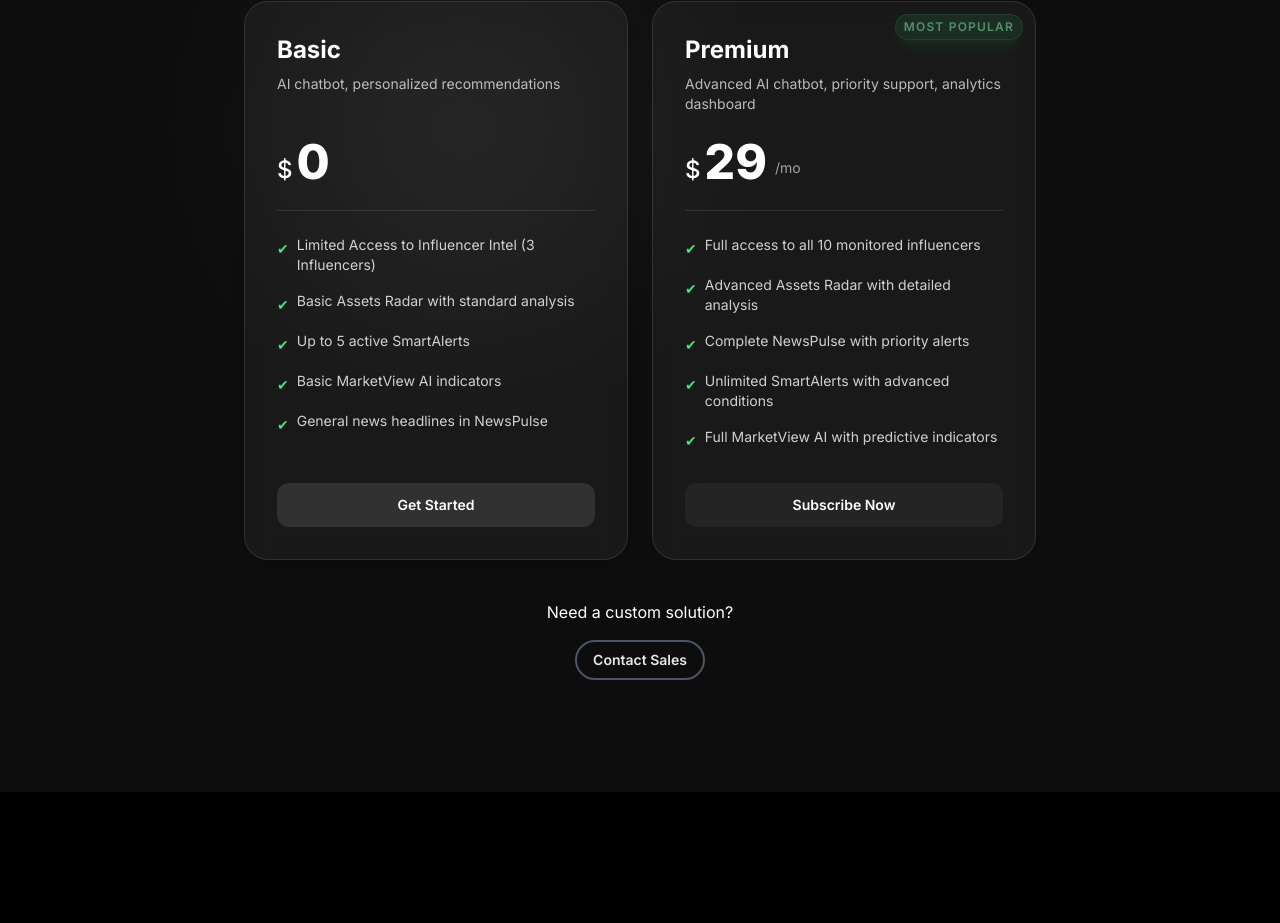
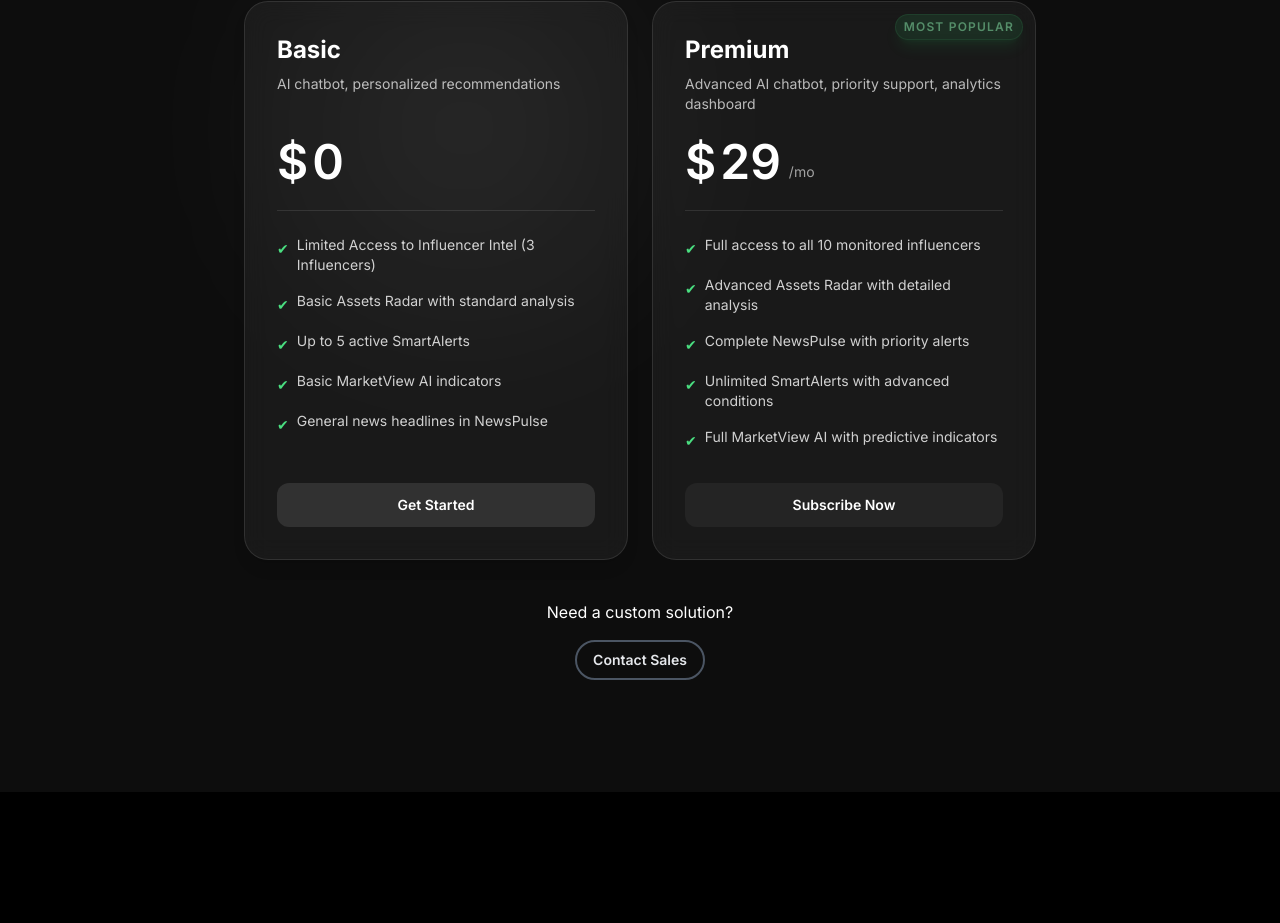
Before and after one commit to winsnew/Pulse-LandingPage, a Next.js app: page / in a window 1280 px wide. Shown: the part 4198-5121 px from the top of the page. Built offline with nearby package versions, Linux system fonts and the light colour scheme.

Commit message:
fixed minor bugs

```diff
--- a/components/customs/PricingList.tsx
+++ b/components/customs/PricingList.tsx
@@ -50,10 +50,10 @@ const PricingList = ({ billingPeriod }: PricingListProps) => {
                             <div className="flex items-end mb-6">
                                 {currentPrice && (
                                     <>
-                                        <span className="text-2xl font-medium">$</span>
-                                        <span className="text-5xl font-extrabold leading-none ml-1">{currentPrice}</span>
+                                        <span className="text-5xl font-semibold">$</span>
+                                        <span className="text-5xl font-semibold ml-1">{currentPrice}</span>
                                         {!isFreePlan && (
-                                            <span className="text-white/60 text-sm ml-2 mb-2">
+                                            <span className="text-white/60 text-sm ml-2 mb-1">
                                                 /{billingPeriod === 'monthly' ? 'mo' : 'yr'}
                                             </span>
                                         )}
```
